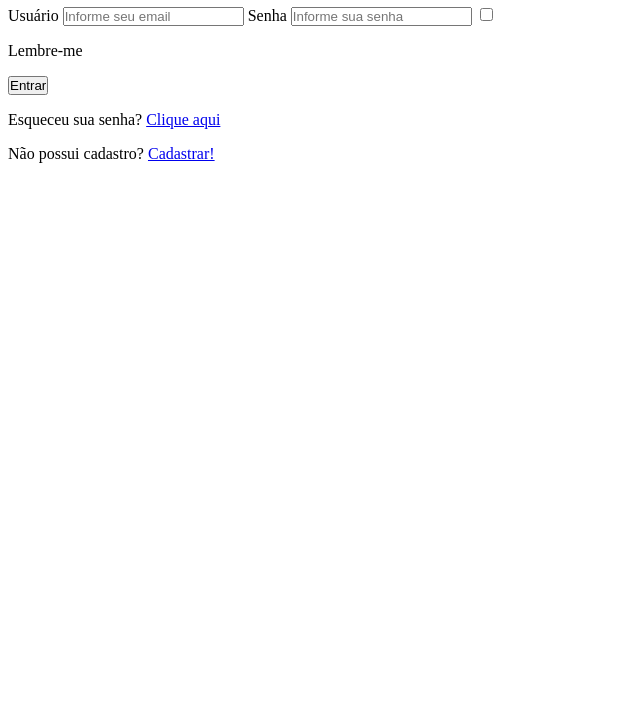
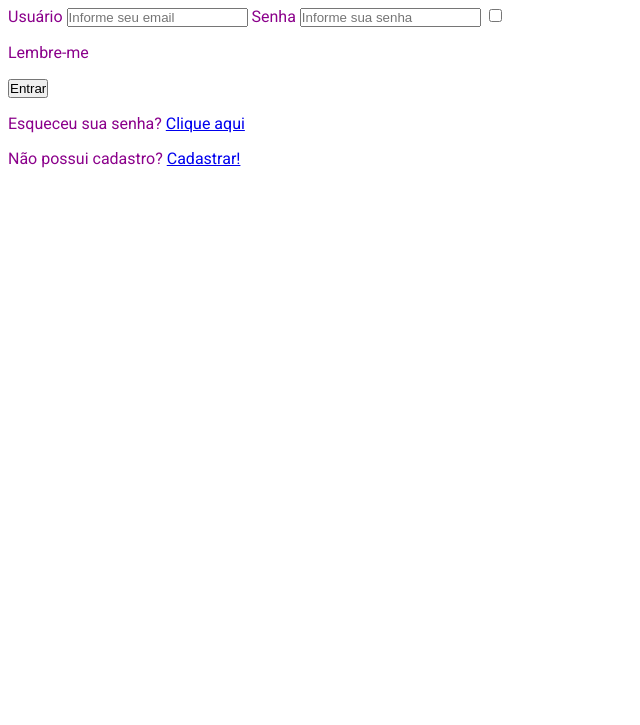
Before and after one commit to JoaoKolling0/Desenvolvimento-Sistemas, a plain HTML site: page ATV 03/index.html in a window 1280 px wide. Shown: the part 75-800 px from the top of the page, without its empty margins (0-640 px from the left). Drawn offline with Linux system fonts and the light colour scheme.

Commit message:
ATV 03 - Atualizado

```diff
--- a/ATV 03/index.html
+++ b/ATV 03/index.html
@@ -5,7 +5,10 @@
     <meta name="viewport" content="width=device-width, initial-scale=1.0">
     <title>Tela de Login</title>
     <link rel="stylesheet" href="style.css">
-</head>
+    <link rel="preconnect" href="https://fonts.googleapis.com">
+    <link rel="preconnect" href="https://fonts.googleapis.com">
+<link rel="preconnect" href="https://fonts.gstatic.com" crossorigin>
+<link href="https://fonts.googleapis.com/css2?family=Roboto:ital,wght@0,100..900;1,100..900&display=swap" rel="stylesheet">
 <body>
    <h1>Login</h1>
    <label for="email">Usuário</label>
--- a/ATV 03/style.css
+++ b/ATV 03/style.css
@@ -2,4 +2,11 @@
     margin: opx;
     padding: 0;
     box-sizing: border-box;
+
 }
+
+body{
+font-family: "Roboto", sans-serif;
+color: darkmagenta;
+
+}
```
